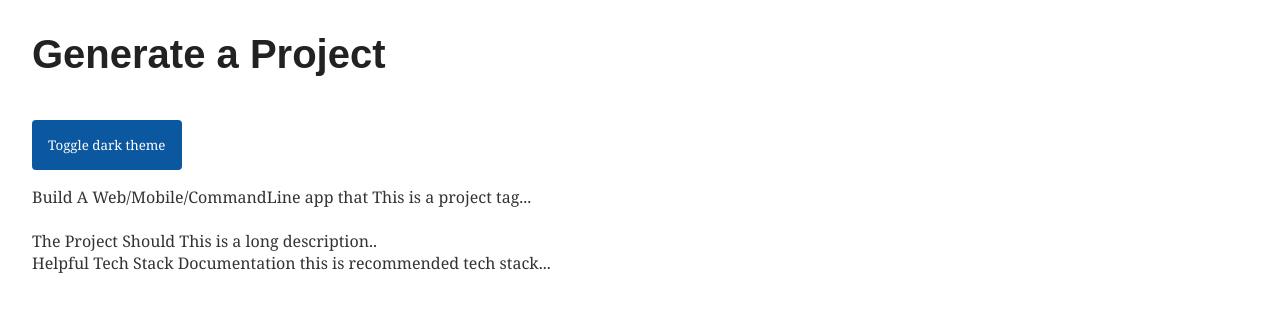
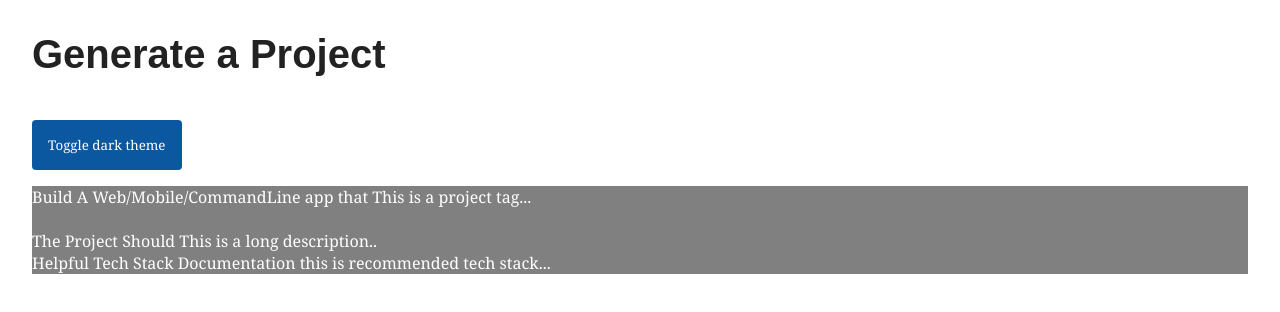
Before and after one commit to hackathon-project-generator/project-gen, an Angular app: page / in a window 1280 px wide. Shown: the top 312 px of the page. Built offline with nearby package versions, Linux system fonts and the light colour scheme.

Commit message:
some css

```diff
--- a/src/app/generate-project/generate-project.component.css
+++ b/src/app/generate-project/generate-project.component.css
@@ -0,0 +1,4 @@
+.project {
+    background-color: grey;
+    color: white;
+}
--- a/src/app/generate-project/generate-project.component.html
+++ b/src/app/generate-project/generate-project.component.html
@@ -1,13 +1,13 @@
-<div>
+<div class="project">
     <div>
-        <span>Build A </span>{{project.type}}
-        <span> app that </span> {{project.tag}}
+        <span class="shortDesc">Build A </span>{{project.type}}
+        <span class="shortDesc"> app that </span> {{project.tag}}
     </div>
     <br>
     <div>
-        <span>The Project Should </span>{{project.description}}
+        <span class="longDesc">The Project Should </span>{{project.description}}
     </div>
     <div>
-        <span>Helpful Tech Stack Documentation </span>{{project.stack}}
+        <span class="longDesc">Helpful Tech Stack Documentation </span>{{project.stack}}
     </div>
 </div>
```
